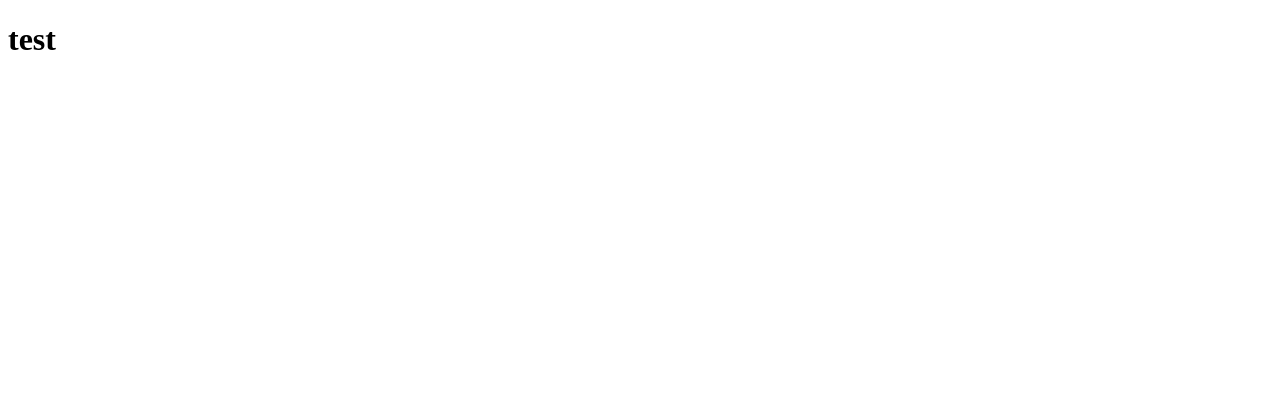
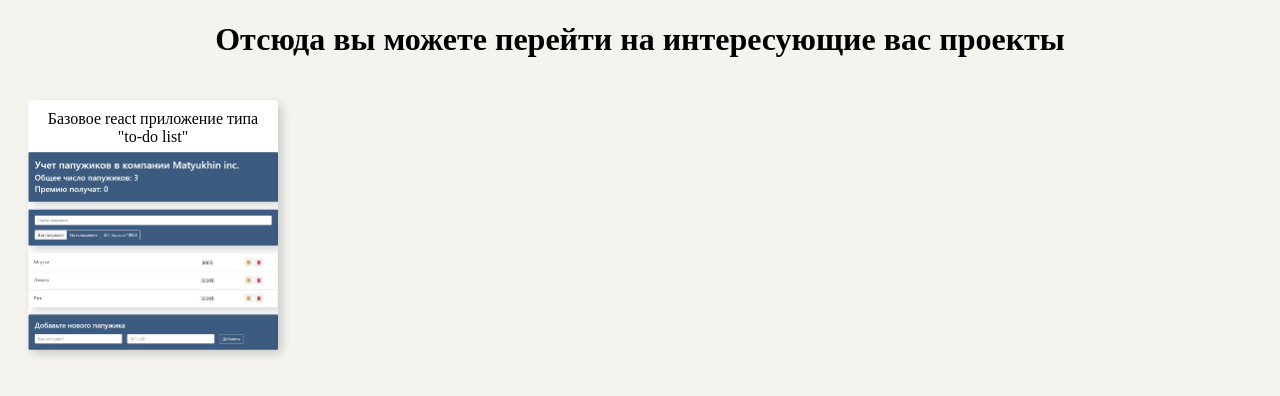
Before and after one commit to MArtemN/MArtemN.github.io, a plain HTML site: page index.html in a window 1280 px wide. Drawn offline with Linux system fonts and the light colour scheme.

Commit message:
change base html small fix

```diff
--- a/index.html
+++ b/index.html
@@ -1,12 +1,23 @@
 <!DOCTYPE html>
-<html lang="en">
+<html lang="ru">
 <head>
     <meta charset="UTF-8">
     <meta http-equiv="X-UA-Compatible" content="IE=edge">
     <meta name="viewport" content="width=device-width, initial-scale=1.0">
-    <title>Document</title>
+    <title>MArtemN.github.io</title>
+    <link rel="stylesheet" href="style.css">
 </head>
 <body>
-    <h1>test</h1>
+    <div class="container">
+        <h1>Отсюда вы можете перейти на интересующие вас проекты</h1>
+        <div class="project__container">
+            <div class="project__container__item">
+                <a href="https://martemn.github.io/employees-list">
+                    <div class="descr">Базовое react приложение типа "to-do list"</div>
+                    <img src="img/employees-app.jpg" alt="employees-app">
+                </a>
+            </div>
+        </div>
+    </div>
 </body>
 </html>
--- /dev/null
+++ b/style.css
@@ -0,0 +1,52 @@
+body {
+    background-color: #F5F3ED;
+}
+
+.container {
+    max-width: 1320px;
+    margin: 0 auto;
+}
+
+h1 {
+    text-align: center;
+}
+
+.project__container {
+    display: flex;
+    justify-content: space-between;
+    justify-content: start;
+    align-items: center;
+    flex-wrap: wrap;
+}
+
+.project__container__item {
+    position: relative;
+    margin: 20px;
+    width: 250px;
+    min-height: 250px;
+    background-color: #fff;
+    border-radius: 5px;
+    box-shadow: 4px 4px 8px 0px rgba(34, 60, 80, 0.2);
+    transition: all .5s;
+}
+
+.project__container__item .descr {
+    text-align: center;
+    padding: 10px;
+}
+
+.project__container__item a {
+    display: block;
+    text-decoration: none;
+    color: #000;
+}
+
+.project__container__item img {
+    max-width: 100%;
+    position: absolute;
+    bottom: 0;
+}
+
+.project__container__item:hover {
+    transform: scale(1.25);
+}
```
Also changed, not shown: employees-list/index.html (+1 -1 lines), img/employees-app.jpg (added).
